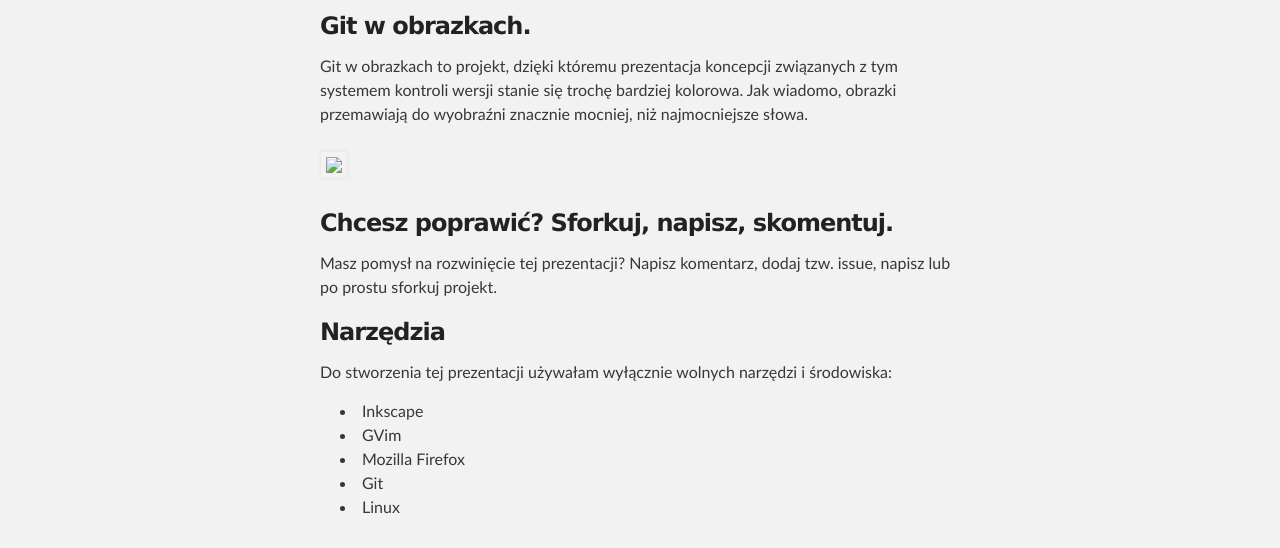
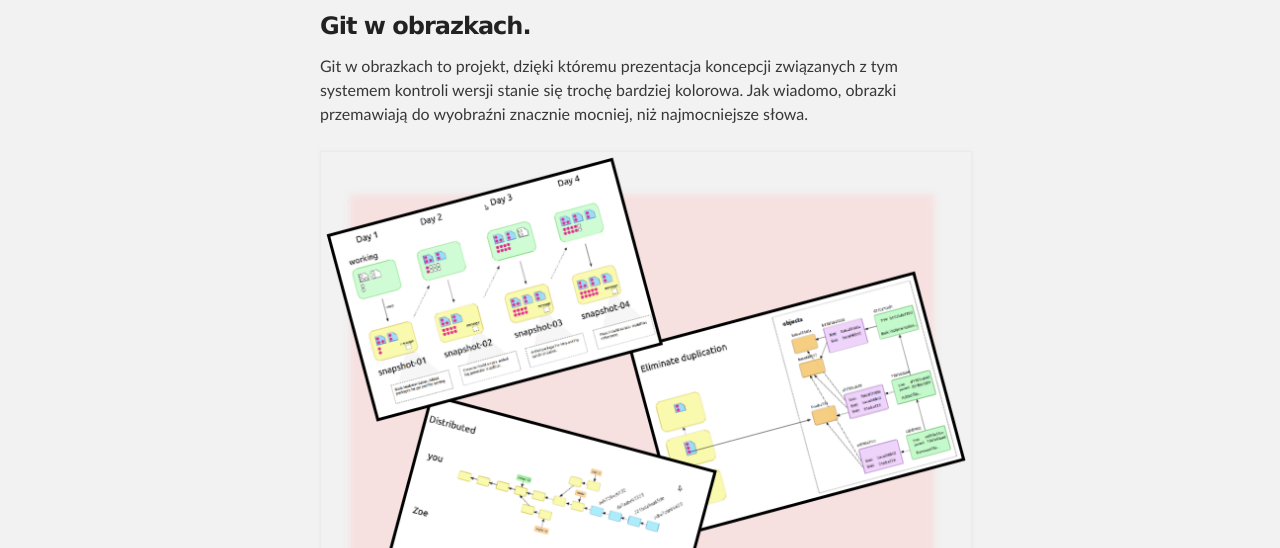
Before and after one commit to kamchy/git-presentation, a plain HTML site: page index.html in a window 1280 px wide. Shown: the part 252-800 px from the top of the page. Drawn offline with Linux system fonts and the light colour scheme.

Commit message:
Updated index.html with slides image

```diff
--- a/index.html
+++ b/index.html
@@ -35,7 +35,7 @@
 
 <p>Git w obrazkach to projekt, dzięki któremu prezentacja koncepcji związanych z tym systemem kontroli wersji stanie się trochę bardziej kolorowa. Jak wiadomo, obrazki przemawiają do wyobraźni znacznie mocniej, niż najmocniejsze słowa.</p>
 
-<img src="images/slides.png"/>
+<img src="images/prezentacja.png"/>
 
 
 
```
Also changed, not shown: images/prezentacja.png (added).
